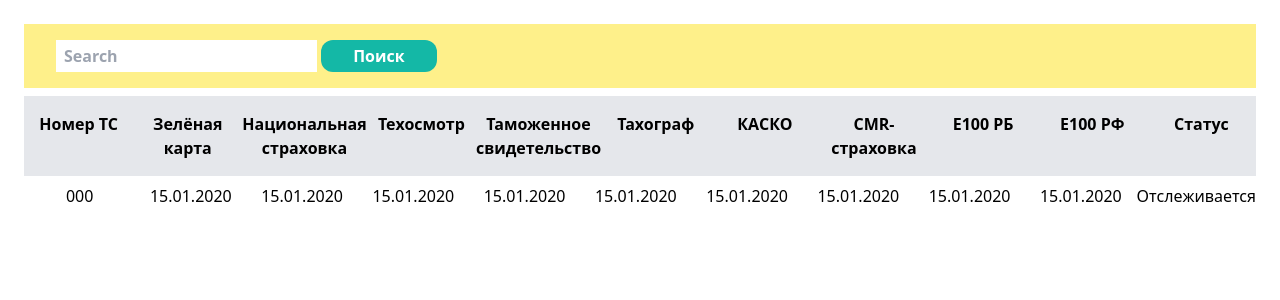
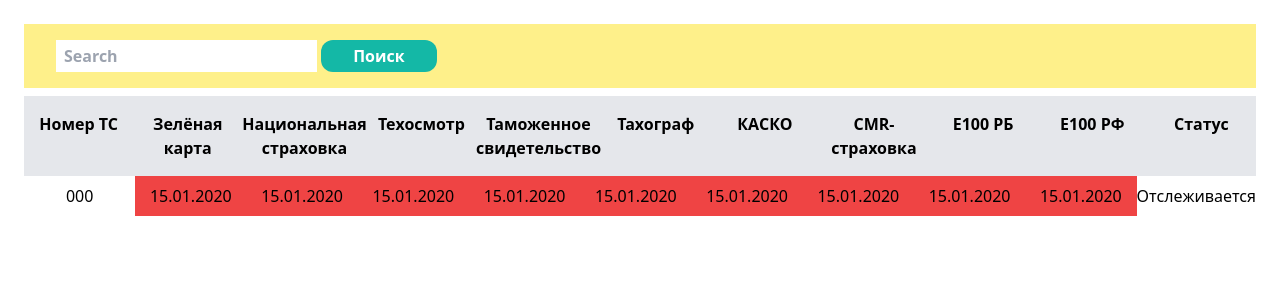
Before and after one commit to Aleksei911/LAVTrans-2001-Django-project-, a Django app: page / in a window 1280 px wide. Shown: the part 140-440 px from the top of the page. Run offline with Django 4.2, Linux system fonts and the light colour scheme; a user stored in the database is signed in; tables that the repository leaves empty hold one stand-in row (values such as "Sample post"); some libraries are stand-ins or nearby versions.

Commit message:
update cars.html and cars view

```diff
--- a/lavtrans/database/templates/database/cars/cars.html
+++ b/lavtrans/database/templates/database/cars/cars.html
@@ -41,15 +41,51 @@
         <p class="py-2 text-center w-full">
             <a href="{% url 'car_info' car.id %}"> {{ car.number }} </a>
         </p>
-        <p class="py-2 text-center w-full">{{ car.green_card|date:"d.m.Y" }}</p>
+        {% if car.green_card <= check_day %}
+            <p class="py-2 text-center w-full bg-red-500">{{ car.green_card|date:"d.m.Y" }}</p>
+        {% else %}
+            <p class="py-2 text-center w-full">{{ car.green_card|date:"d.m.Y" }}</p>
+        {% endif %}
+        {% if car.strahovka <= check_day %}
+        <p class="py-2 text-center w-full bg-red-500">{{ car.strahovka|date:"d.m.Y" }}</p>
+        {% else %}
         <p class="py-2 text-center w-full">{{ car.strahovka|date:"d.m.Y" }}</p>
+        {% endif %}
+        {% if car.tehosmotr <= check_day %}
+        <p class="py-2 text-center w-full bg-red-500">{{ car.tehosmotr|date:"d.m.Y" }}</p>
+        {% else %}
         <p class="py-2 text-center w-full">{{ car.tehosmotr|date:"d.m.Y" }}</p>
+        {% endif %}
+        {% if car.tamogennoye <= check_day %}
+        <p class="py-2 text-center w-full bg-red-500">{{ car.tamogennoye|date:"d.m.Y" }}</p>
+        {% else %}
         <p class="py-2 text-center w-full">{{ car.tamogennoye|date:"d.m.Y" }}</p>
+        {% endif %}
+        {% if car.tahograf <= check_day %}
+        <p class="py-2 text-center w-full bg-red-500">{{ car.tahograf|date:"d.m.Y" }}</p>
+        {% else %}
         <p class="py-2 text-center w-full">{{ car.tahograf|date:"d.m.Y" }}</p>
+        {% endif %}
+        {% if car.kasko <= check_day %}
+        <p class="py-2 text-center w-full bg-red-500">{{ car.kasko|date:"d.m.Y" }}</p>
+        {% else %}
         <p class="py-2 text-center w-full">{{ car.kasko|date:"d.m.Y" }}</p>
+        {% endif %}
+        {% if car.cmr_strahovka <= check_day %}
+        <p class="py-2 text-center w-full bg-red-500">{{ car.cmr_strahovka|date:"d.m.Y" }}</p>
+        {% else %}
         <p class="py-2 text-center w-full">{{ car.cmr_strahovka|date:"d.m.Y" }}</p>
+        {% endif %}
+        {% if car.e100_rb <= check_day %}
+        <p class="py-2 text-center w-full bg-red-500">{{ car.e100_rb|date:"d.m.Y" }}</p>
+        {% else %}
         <p class="py-2 text-center w-full">{{ car.e100_rb|date:"d.m.Y" }}</p>
+        {% endif %}
+        {% if car.e100_rf <= check_day %}
+        <p class="py-2 text-center w-full bg-red-500">{{ car.e100_rf|date:"d.m.Y" }}</p>
+        {% else %}
         <p class="py-2 text-center w-full">{{ car.e100_rf|date:"d.m.Y" }}</p>
+        {% endif %}
         {% if car.active == True %}
         <p class="py-2 text-center w-full">Отслеживается</p>
         {% else %}
--- a/lavtrans/database/views.py
+++ b/lavtrans/database/views.py
@@ -40,6 +40,7 @@ class DriverViewSet(viewsets.ModelViewSet):
 def cars(request):
     search_by = request.GET.get('search_by')
     query = request.GET.get('query')
+    check_day = datetime.date.today() + datetime.timedelta(days=20)
 
     if query:
         if search_by == "number":
@@ -47,7 +48,7 @@ def cars(request):
     else:
         cars = Car.objects.all()
 
-    return render(request, 'database/cars/cars.html', {'cars': cars})
+    return render(request, 'database/cars/cars.html', {'cars': cars, 'check_day': check_day})
 
 
 @login_required
```
